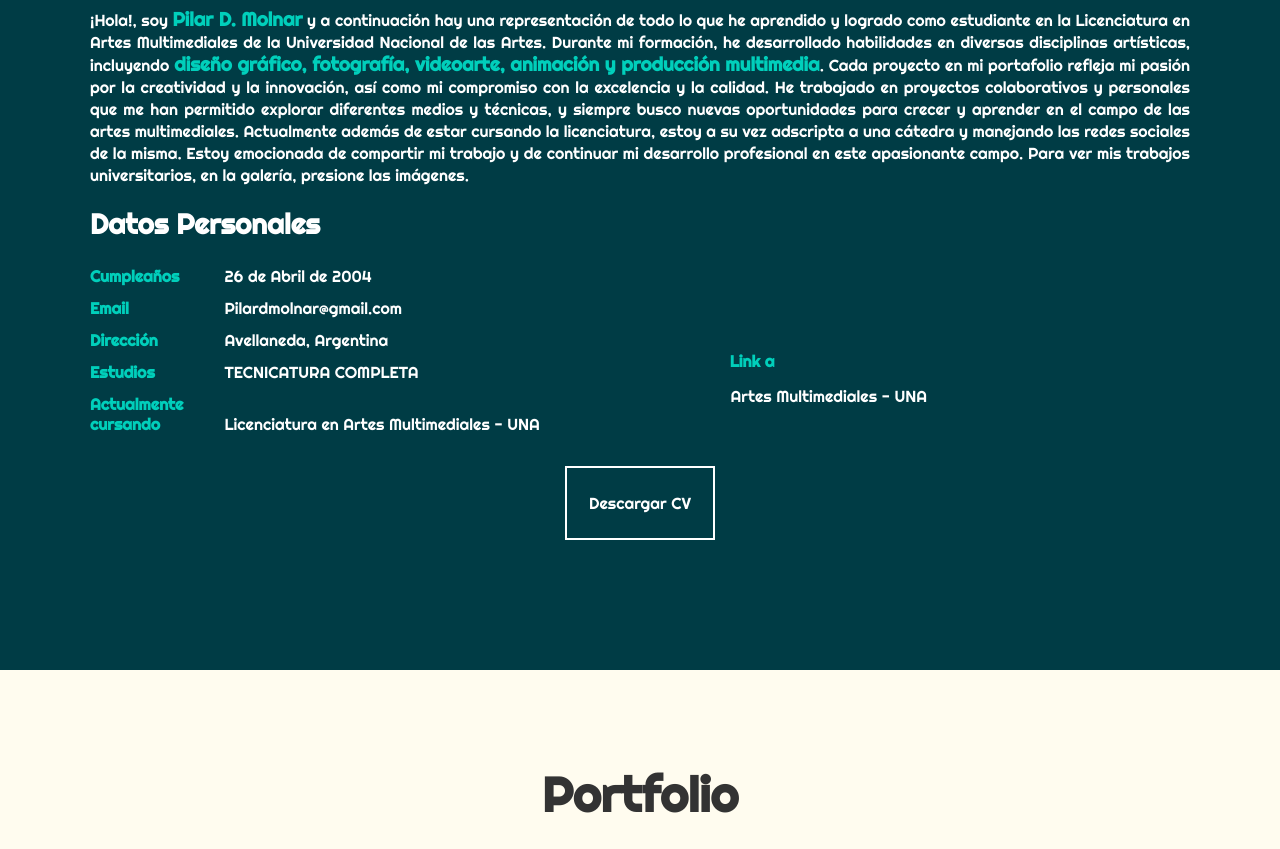
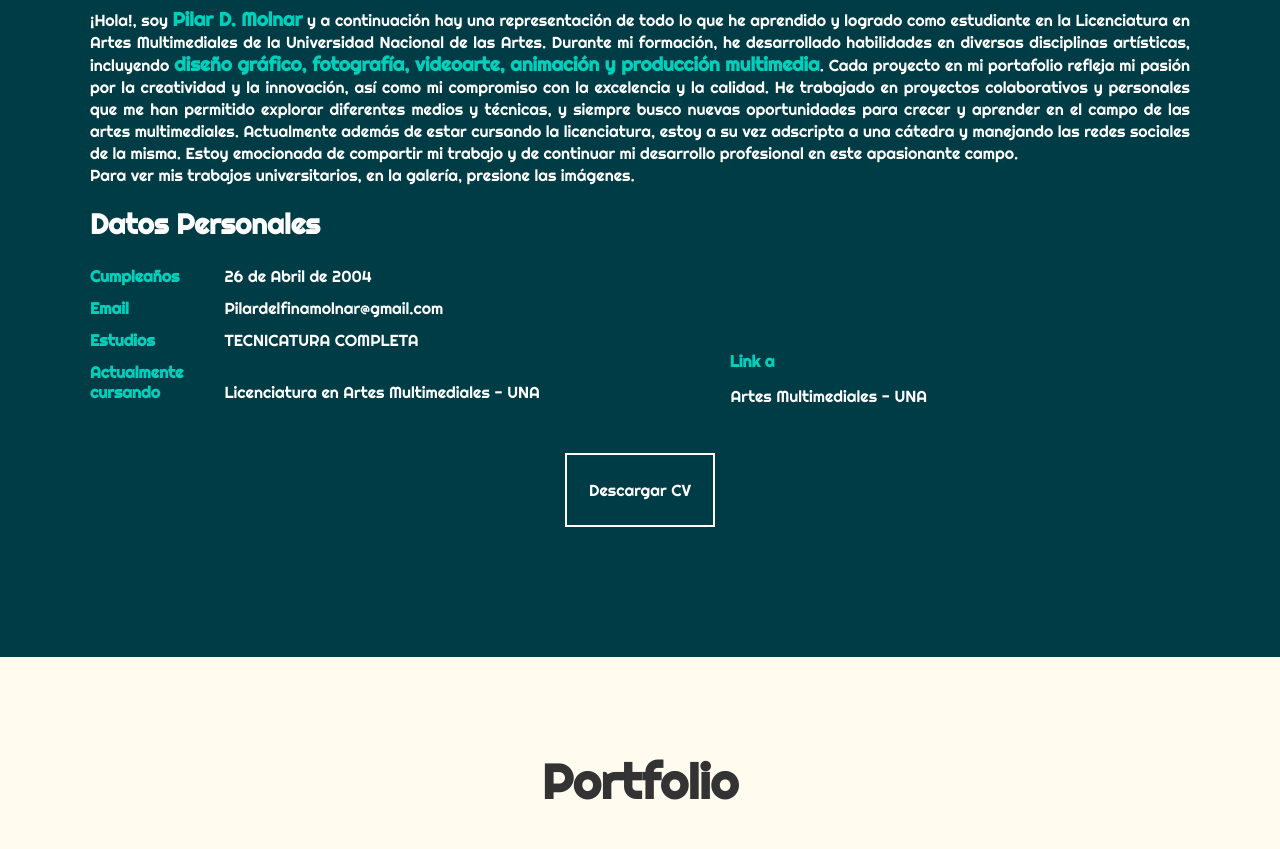
Before and after one commit to PiiMol/Molnar_-Pilar_Portfolio, a plain HTML site: page index.html in a window 1280 px wide. Shown: the part 1001-1850 px from the top of the page. Drawn offline with Linux system fonts and the light colour scheme; a script that the page names is missing.

Commit message:
Update index.html

```diff
--- a/index.html
+++ b/index.html
@@ -69,7 +69,7 @@
                 aprender en el campo de las artes multimediales. Actualmente además de estar cursando la licenciatura,
                 estoy a su vez adscripta a una cátedra y manejando las redes sociales de la misma.
                 Estoy emocionada de compartir mi trabajo y de continuar mi desarrollo
-                profesional en este apasionante campo.
+                profesional en este apasionante campo. <br>
                 Para ver mis trabajos universitarios, en la galería, presione las imágenes.</p>
 
             <div class="fila">
@@ -85,13 +85,10 @@
 
                         <li>
                             <strong>Email</strong>
-                           Pilardmolnar@gmail.com
+                           Pilardelfinamolnar@gmail.com
                         </li>
 
-                        <li>
-                            <strong>Dirección</strong>
-                            Avellaneda, Argentina
-                        </li>
+
                         <li>
                             <strong>Estudios</strong>
                             <span>TECNICATURA COMPLETA</span>
```
